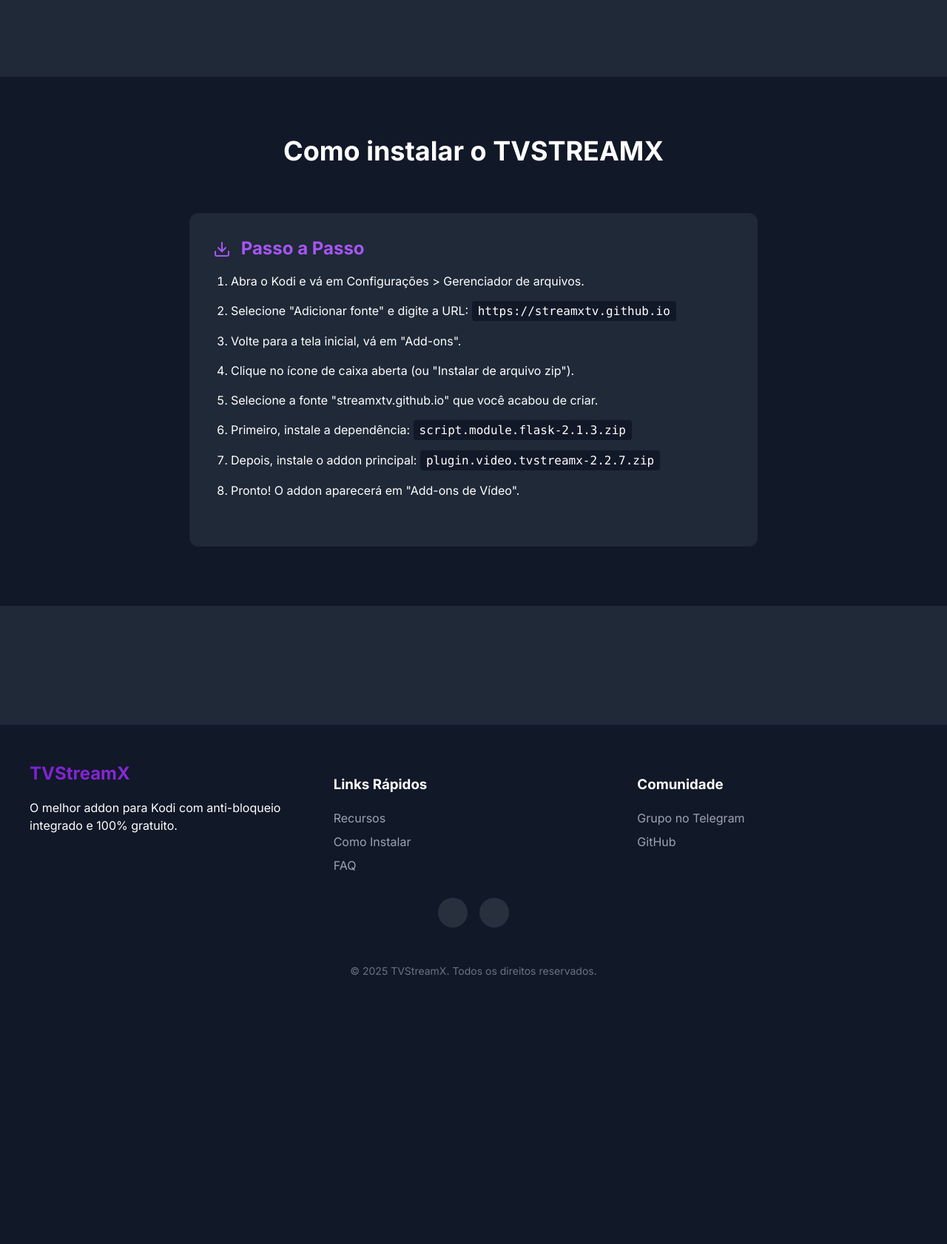
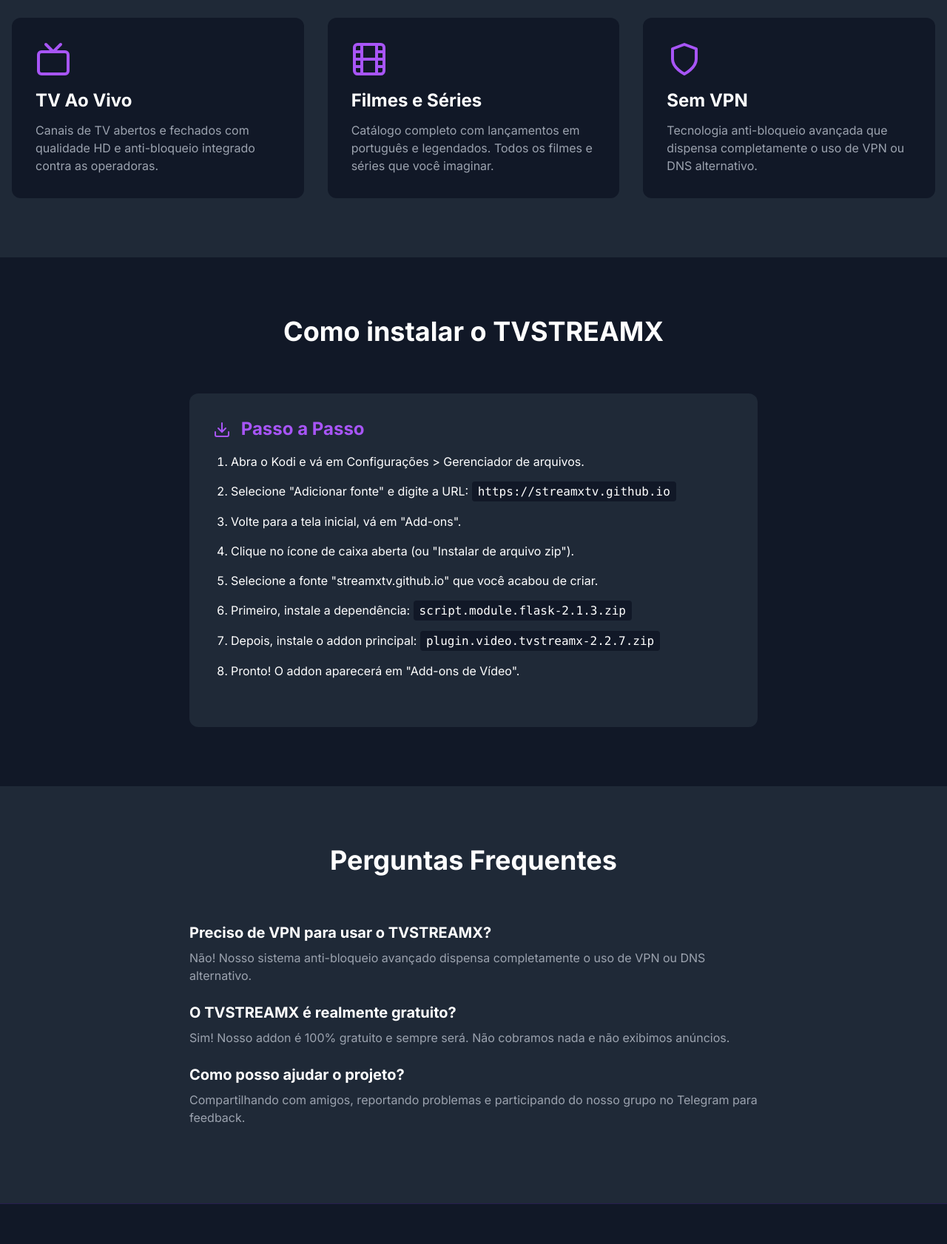
Before and after one commit to streamxtv/streamxtv.github.io, a plain HTML site: page index.html in a window 1280 px wide. Shown: the part 960-2642 px from the top of the page at 74% size. Before the commit the page ends 2331 px from the top, so only its background shows below. Drawn offline with nearby package versions, Linux system fonts and the light colour scheme; files whose address does not match are found by name.

Commit message:
update index

```diff
--- a/index.html
+++ b/index.html
@@ -32,7 +32,7 @@
                     <i data-feather="download" class="inline mr-2"></i> Instalar
                 </a>
                 <a href="https://t.me/tvstreamx" target="_blank" class="bg-blue-500 hover:bg-blue-600 text-white px-8 py-3 rounded-lg text-lg font-semibold transition-all inline-flex items-center justify-center">
-                    <i data-feather="send" class="mr-2"></i> Grupo
+                    <i data-feather="send" class="inline mr-2"></i> Grupo
                 </a>
             </div>
 
@@ -45,7 +45,38 @@
             <h2 class="text-4xl font-bold text-center mb-16">O que o TVSTREAMX oferece?</h2>
 
             <div class="grid md:grid-cols-3 gap-8">
-                <!-- Seus cards de features aqui -->
+                <!-- Feature 1 -->
+                <div class="bg-gray-900 p-8 rounded-xl hover:shadow-lg hover:shadow-purple-500/20 transition-all">
+                    <div class="text-purple-500 mb-4">
+                        <i data-feather="tv" class="w-12 h-12"></i>
+                    </div>
+                    <h3 class="text-2xl font-bold mb-3">TV Ao Vivo</h3>
+                    <p class="text-gray-400">
+                        Canais de TV abertos e fechados com qualidade HD e anti-bloqueio integrado contra as operadoras.
+                    </p>
+                </div>
+
+                <!-- Feature 2 -->
+                <div class="bg-gray-900 p-8 rounded-xl hover:shadow-lg hover:shadow-purple-500/20 transition-all">
+                    <div class="text-purple-500 mb-4">
+                        <i data-feather="film" class="w-12 h-12"></i>
+                    </div>
+                    <h3 class="text-2xl font-bold mb-3">Filmes e Séries</h3>
+                    <p class="text-gray-400">
+                        Catálogo completo com lançamentos em português e legendados. Todos os filmes e séries que você imaginar.
+                    </p>
+                </div>
+
+                <!-- Feature 3 -->
+                <div class="bg-gray-900 p-8 rounded-xl hover:shadow-lg hover:shadow-purple-500/20 transition-all">
+                    <div class="text-purple-500 mb-4">
+                        <i data-feather="shield" class="w-12 h-12"></i>
+                    </div>
+                    <h3 class="text-2xl font-bold mb-3">Sem VPN</h3>
+                    <p class="text-gray-400">
+                        Tecnologia anti-bloqueio avançada que dispensa completamente o uso de VPN ou DNS alternativo.
+                    </p>
+                </div>
             </div>
         </div>
     </section>
@@ -77,7 +108,26 @@
 
     <!-- FAQ Section -->
     <section id="faq" class="py-20 bg-gray-800">
-        <!-- Sua seção de FAQ aqui -->
+        <div class="container mx-auto px-4">
+            <h2 class="text-4xl font-bold text-center mb-16">Perguntas Frequentes</h2>
+
+            <div class="max-w-3xl mx-auto">
+                <div class="mb-6">
+                    <h3 class="text-xl font-bold mb-2">Preciso de VPN para usar o TVSTREAMX?</h3>
+                    <p class="text-gray-400">Não! Nosso sistema anti-bloqueio avançado dispensa completamente o uso de VPN ou DNS alternativo.</p>
+                </div>
+
+                <div class="mb-6">
+                    <h3 class="text-xl font-bold mb-2">O TVSTREAMX é realmente gratuito?</h3>
+                    <p class="text-gray-400">Sim! Nosso addon é 100% gratuito e sempre será. Não cobramos nada e não exibimos anúncios.</p>
+                </div>
+
+                <div class="mb-6">
+                    <h3 class="text-xl font-bold mb-2">Como posso ajudar o projeto?</h3>
+                    <p class="text-gray-400">Compartilhando com amigos, reportando problemas e participando do nosso grupo no Telegram para feedback.</p>
+                </div>
+            </div>
+        </div>
     </section>
 
     <custom-footer></custom-footer>
```
